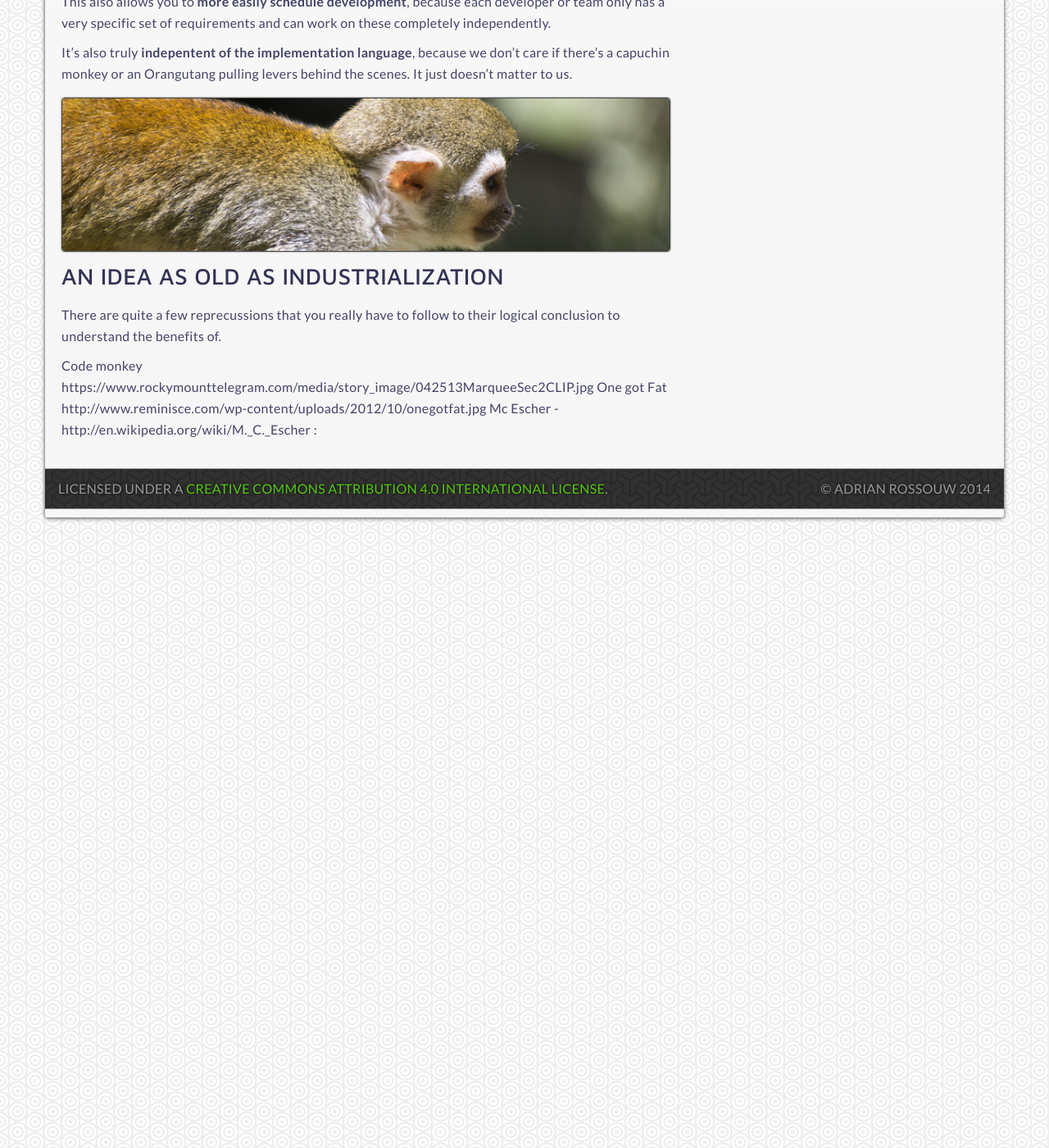
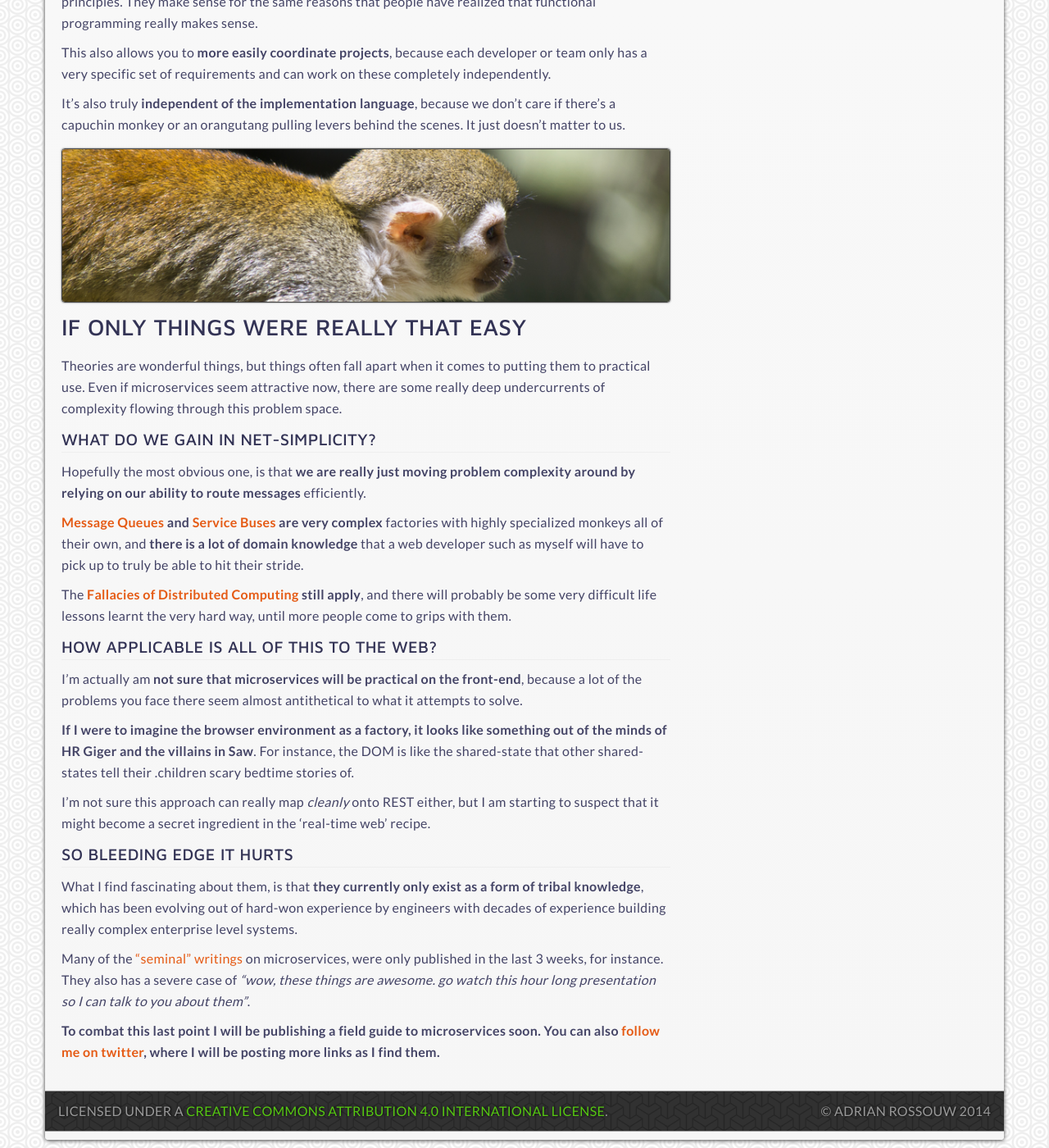
Before and after one commit to AdrianRossouw/daemon-co-za, a Jekyll site: the page built from _posts/articles/2014-04-02-monkeying-around-with-microservices.md, in a window 1280 px wide and 1400 px high, scrolled down 4132 px. Shown: the whole window at 82% size. Built offline with Jekyll 4.4.1, drawn with Linux system fonts in a browser that asks for light colours; before the commit the page ends 4773 px from its top, so only the background shows below that; some of the changed text lies outside the part shown.

Commit message:
complete! hooray

```diff
--- a/_posts/articles/2014-04-02-monkeying-around-with-microservices.md
+++ b/_posts/articles/2014-04-02-monkeying-around-with-microservices.md
@@ -23,7 +23,7 @@
 what kind of article this is going to be upfront._
 
 <h3>It is helpful to think of your application as a monkey...</h3>
-<div class='pull-right hidden-sm'>
+<div class='pull-right hidden-xs'>
 <img class='img-responsive' src='/img/codemonkey.jpg' />
 <footer class='bs-callout'>
    <h4>This is not your monkey!</h4>
@@ -33,8 +33,9 @@
    <p>If anything, I guess you could say<br />he is <a href='https://www.kickstarter.com/projects/gregpak/code-monkey-save-world'>JoCo and gPak's monkey</a></p>
 </footer>
 </div>
-Your application is a monkey that you have trained to take a note from you, and then perform whatever
-actions that will be required to result in what you asked for on the note.
+
+<p>Your application is a monkey that you have trained to take a note from you, and then perform whatever
+actions that will be required to result in what you asked for on the note.</p>
 
 __When it has finished reading the note:__ it starts skittering around
 the factory floor, running in no discernible pattern, dashing between a random subset of
@@ -44,7 +45,7 @@
 
 __If it doesn't get everything perfectly right__, it might lose a limb on the belt sander, or set off a catastrophic factory fire.
 
-__It might be a cleverer monkey than most__, but it's still just a monkey. __It doesn't matter how well you dress it__, it is still always just going to stay a monkey.
+__The monkey might be a cleverer than most__, but it's still just a monkey. __It doesn't matter how well you dress it__, it is still always just going to stay a monkey.
 
 __The monkey can never be smarter than the one who trained  him__, so if you didn't warn it about
 putting ball bearings in the industrial microwaves... that's your fault. If you didn't tell him not to
@@ -75,7 +76,7 @@
 You want to scale up your output? Sure, just build more factories with yet more monkeys. Redundancy is the same thing,
 but you just leave a few spare factories and monkeys lying around for when the others explode.
 
-What about threads? No reason you can't have more than one monkey per factory, you just have to be careful
+What about threads? There is no reason you can't have more than one monkey per factory, you just have to be careful
 to orchestrate it in such a way that they never run into each other or get into fights for the same 2x4
 from the wood pile.
 
@@ -85,7 +86,7 @@
 
 ## Microservices are a humane alternative
 
-[Microservices](http://klangism.tumblr.com/post/80087171446/microservices) are a relatively new and not widely known approach to designing systems
+[Microservices](http://martinfowler.com/articles/microservices.html) are a relatively new and not widely known approach to designing systems
 in an incredibly distributed fashion. I say _"relatively new"_, but to put this into context,
 there isn't even a wikipedia entry for the term yet.
 
@@ -108,13 +109,13 @@
 </div>
 
 <div class='img-wrapper'>
-  <img src='/img/monkey3.png' />
+  <img src='/img/monkey4.png' />
 </div>
 
 ## Is this just SOA by another name?
 
 [Service-oriented architecture](http://en.wikipedia.org/wiki/Service-oriented_architecture) (or SOA) does have very similar goals, but through nature or nurture, SOA has evolved in a direction
-that would more accurately described as specialization and segmented responsibilities.
+that would be more accurately described as segmenting responsibilities through specialization.
 
 In the context of this article, SOA would be like building a factory to house all your woodworking equipment,
 and forcing everything that involves wood in some way to pass through this factory. That's still a valid approach,
@@ -122,16 +123,15 @@
 
 I think that the desire and need to build systems this way has been with us for a long time, but
 I think the environment that this new iteration is evolving in is going to allow us to get closer
-this "platonic ideal".
+to some "platonic ideal" for distributed systems.
 
-Because of [DevOps](http://en.wikipedia.org/wiki/DevOps) and the [Cloud](http://en.wikipedia.org/wiki/Cloud_computing), we are a lot more efficient at cloning monkeys and fabricating factories.
+SOA is from an era before the advent of [DevOps](http://en.wikipedia.org/wiki/DevOps) and the [Cloud](http://en.wikipedia.org/wiki/Cloud_computing), and we have become a lot more efficient at cloning monkeys and propping up prefab factories in that time.
 
 <div class='img-wrapper'>
-  <img src='/img/monkey4.png' />
+  <img src='/img/monkey3.png' />
 </div>
 
 ## Benefits of a Many-Monkey Maelstrom
-
 
 Apart from just allowing us monkey trainers to sleep easier, with the knowledge that we are causing less
 senseless carnage, there are many benefits to this approach as well.
@@ -148,6 +148,9 @@
 Because of their very nature, they are also __easier to build redundant systems with__ because you
 can switch out individual monkeys/machines on the fly without bringing the whole factory to a halt.
 
+You can even __upgrade parts of your system without any downtime__, and with the right metrics and tooling
+can even automatically rollback if any errors occur.
+
 ### Simplicity
 
 {% include terms.html %}
@@ -156,32 +159,60 @@
 getting down to __less than 100 lines of code__. The resulting code is often so simple, that many
 practitioners have found that __they no longer need unit tests__!
 
-It's just __fundamentally simpler__, and therefor __easier to debug__, a system that has been
+It's just __fundamentally simpler__, and therefor __easier to debug__ a system that has been
 built on these principles. They make sense for the same reasons that people have realized
 that functional programming really makes sense.
 
-This also allows you to __more easily schedule development__, because each developer or team
+This also allows you to __more easily coordinate projects__, because each developer or team
 only has a very specific set of requirements and can work on these completely independently.
 
-It's also truly __indepentent of the implementation language__, because we don't care if
-there's a capuchin monkey or an Orangutang pulling levers behind the scenes. It just doesn't matter
+It's also truly __independent of the implementation language__, because we don't care if
+there's a capuchin monkey or an orangutang pulling levers behind the scenes. It just doesn't matter
 to us.
 
 <div class='img-wrapper'>
   <img src='/img/monkey5.png' />
 </div>
 
+## If only things were really that easy
 
+Theories are wonderful things, but things often fall apart when it comes to putting
+them to practical use. Even if microservices seem attractive now, there are some really deep
+undercurrents of complexity flowing through this problem space.
 
-## An Idea as old as Industrialization
+### What do we gain in net-simplicity?
 
-There are quite a few reprecussions
-that you really have to follow to their logical conclusion to understand the benefits of.
+Hopefully the most obvious one, is that __we are really just moving problem complexity around by relying
+on our ability to route messages__ efficiently.
 
+__[Message Queues](http://en.wikipedia.org/wiki/Message_queue) and [Service Buses](http://en.wikipedia.org/wiki/Enterprise_service_bus) are very complex__ factories with highly specialized monkeys all of
+their own, and __there is a lot of domain knowledge__ that a web developer such
+as myself will have to pick up to truly be able to hit their stride.
 
+The __[Fallacies of Distributed Computing](http://en.wikipedia.org/wiki/Fallacies_of_Distributed_Computing) still apply__,
+and there will probably be some very difficult life lessons learnt the very hard way, until more people come to grips with them.
 
+### How applicable is all of this to the web?
 
-Code monkey https://www.rockymounttelegram.com/media/story_image/042513MarqueeSec2CLIP.jpg
-One got Fat http://www.reminisce.com/wp-content/uploads/2012/10/onegotfat.jpg
-Mc Escher - http://en.wikipedia.org/wiki/M._C._Escher
-:
+I'm actually am __not sure that microservices will be practical on the front-end__, because a lot of the problems
+you face there seem almost antithetical to what it attempts to solve.
+
+__If I were to imagine the browser environment as a factory, it looks like something out of the minds
+of HR Giger and the villains in Saw__. For instance, the DOM is like the shared-state that other shared-states
+tell their .children scary bedtime stories of.
+
+I'm not sure this approach can really map _cleanly_ onto REST either, but I am starting to suspect that it
+might become a secret ingredient in the 'real-time web' recipe.
+
+### So bleeding edge it hurts
+
+What I find fascinating about them, is that __they currently only exist as a form of tribal knowledge__,
+which has been evolving out of hard-won experience by engineers with decades of experience building really
+complex enterprise level systems.
+
+Many of the ["seminal" writings](http://martinfowler.com/articles/microservices.html) on microservices, were only published in the last 3 weeks, for instance. They also
+has a severe case of _"wow, these things are awesome. go watch this hour long presentation so I can talk
+to you about them"_.
+
+__To combat this last point I will be publishing a field guide to microservices soon.__
+__You can also [follow me on twitter](http://twitter.com/AdrianRossouw), where I will be posting more links as I find them.__
```
Also changed, not shown: other parts of _posts/articles/2014-04-02-monkeying-around-with-microservices.md (+1 -1 lines).
